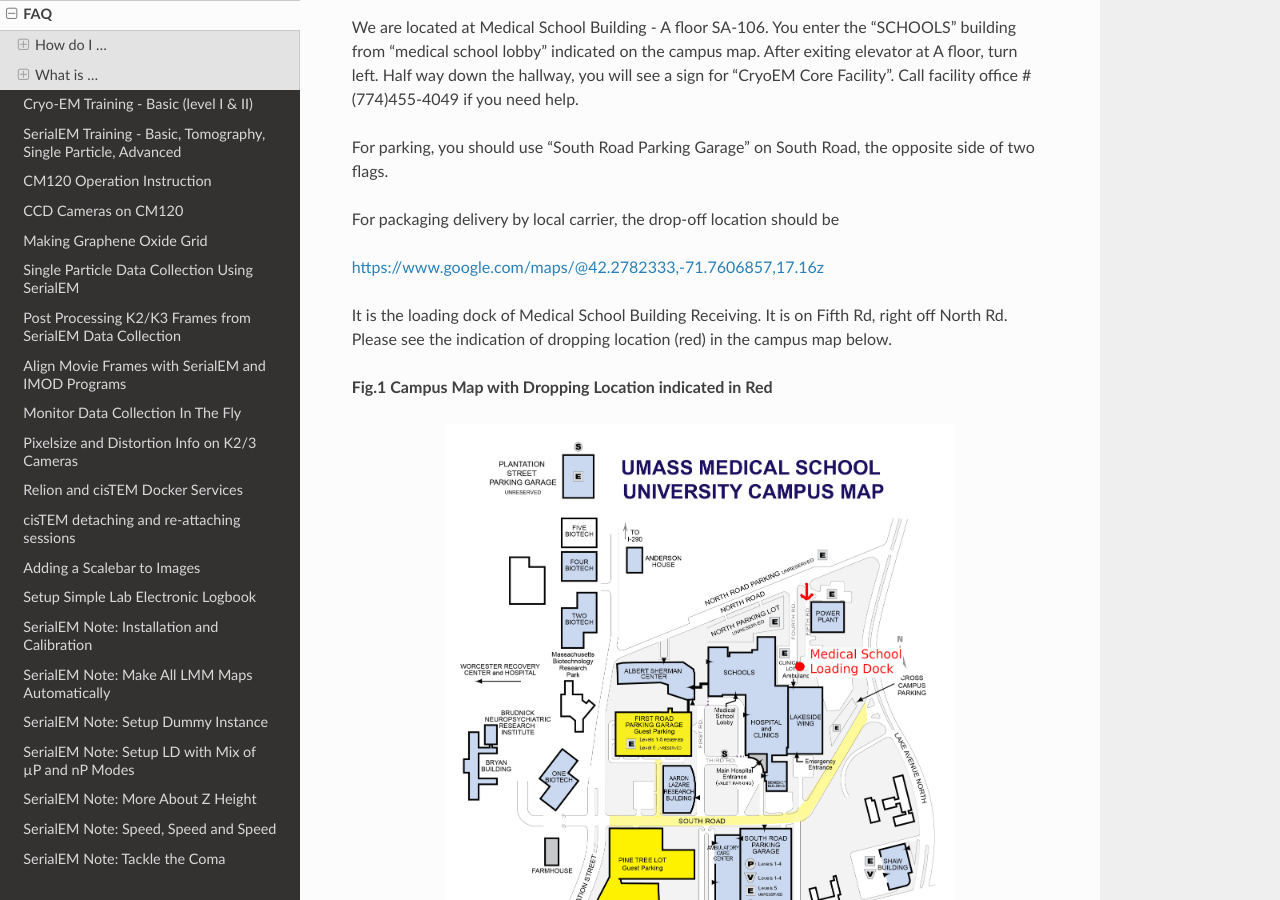
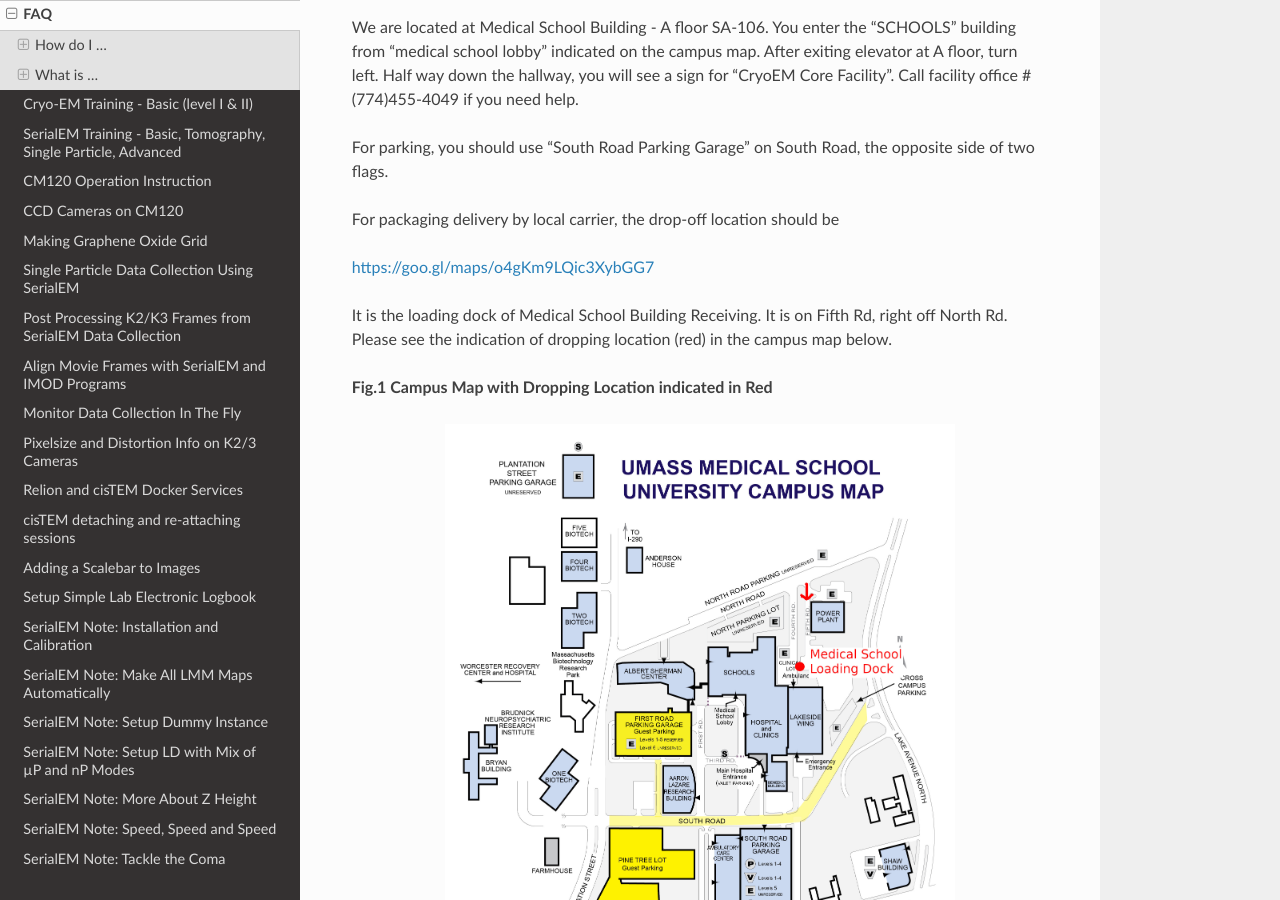
Before and after one commit to xuchen66/sphinx-emdocs, a Sphinx documentation site: the page built from source/cryo-em_faq.rst, in a window 1280 px wide and 900 px high, scrolled down 876 px. Built offline with Sphinx 7.4.7 and the Read the Docs theme 2.0.0, drawn with Linux system fonts in a browser that asks for light colours; pages that are not in the unit, such as notebooks, are missing from menus; some of the changed lines change nothing that is shown.

Commit message:
Update cryo-em_faq.rst

```diff
--- a/source/cryo-em_faq.rst
+++ b/source/cryo-em_faq.rst
@@ -54,7 +54,8 @@
 
 For packaging delivery by local carrier, the drop-off location should be
 
-https://www.google.com/maps/@42.2782333,-71.7606857,17.16z
+.. https://www.google.com/maps/@42.2782333,-71.7606857,17.16z
+https://goo.gl/maps/o4gKm9LQic3XybGG7
 
 It is the loading dock of Medical School Building Receiving. It is on Fifth Rd,
 right off North Rd. Please see the indication of dropping location (red) in the campus
```
